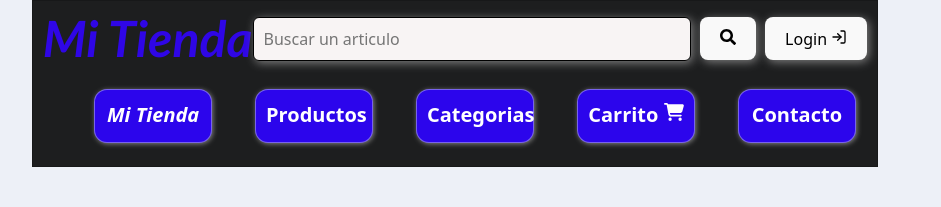
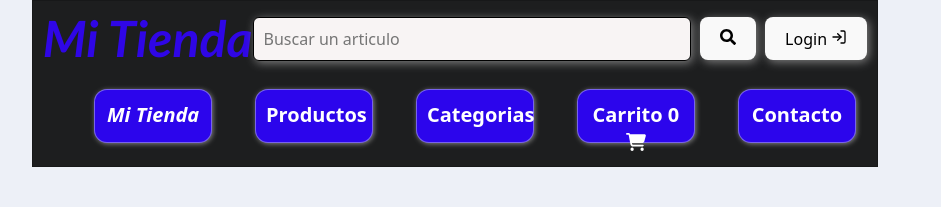
Before and after one commit to spawnew/tienda, a React app: page /carrito in a window 1280 px wide. Shown: the top 207 px of the page, without its empty margins (185-1126 px from the left). Built offline with nearby package versions, Linux system fonts and the light colour scheme; the HTML template or start-up script is replaced by a standard one.

Commit message:
agregado de contador de unidades

```diff
--- a/src/Componentes/Carrito/Carrito.jsx
+++ b/src/Componentes/Carrito/Carrito.jsx
@@ -15,6 +15,7 @@ const Carrito = () => {
           <div key={item.id}>
             <h2>{item.nombre}</h2>
             <p>Cantidad: {item.cantidad}</p>
+
           </div>
         ))
       )}
--- a/src/Componentes/Navbar/Navbar.jsx
+++ b/src/Componentes/Navbar/Navbar.jsx
@@ -4,9 +4,11 @@ import Form from '../Form/Form.jsx'
 import './nav.css'
 import { FaCartShopping } from "react-icons/fa6";
 import { FiLogIn } from "react-icons/fi";
+import ContextCart from '../../Context/ContextCart.jsx'
+import { useContext } from 'react'
 const Navbar = () => {
 
-
+  const { contar } = useContext(ContextCart)
 
   return (
     <nav>
@@ -32,7 +34,7 @@ const Navbar = () => {
         <li><NavLink to="/producto">Productos</NavLink></li>
         <li><NavLink to="/categoria">Categorias</NavLink></li>
 
-        <li><NavLink to="/carrito">Carrito <FaCartShopping />
+        <li><NavLink to="/carrito">Carrito  {contar()}<FaCartShopping />
 </NavLink></li>
         <li><NavLink to="/contacto">Contacto</NavLink></li>
 
--- a/src/Context/ContextCart.jsx
+++ b/src/Context/ContextCart.jsx
@@ -18,10 +18,12 @@ const [cart, setCart] = useState([]);
     }
 }
 
-
+const contar = () => {
+    return cart.length;
+}
 
     const carrito = {
-        cart, setCart, agregar
+        cart, setCart, agregar,contar
     }
 return (
         <ContextCart.Provider value={carrito}>
```
